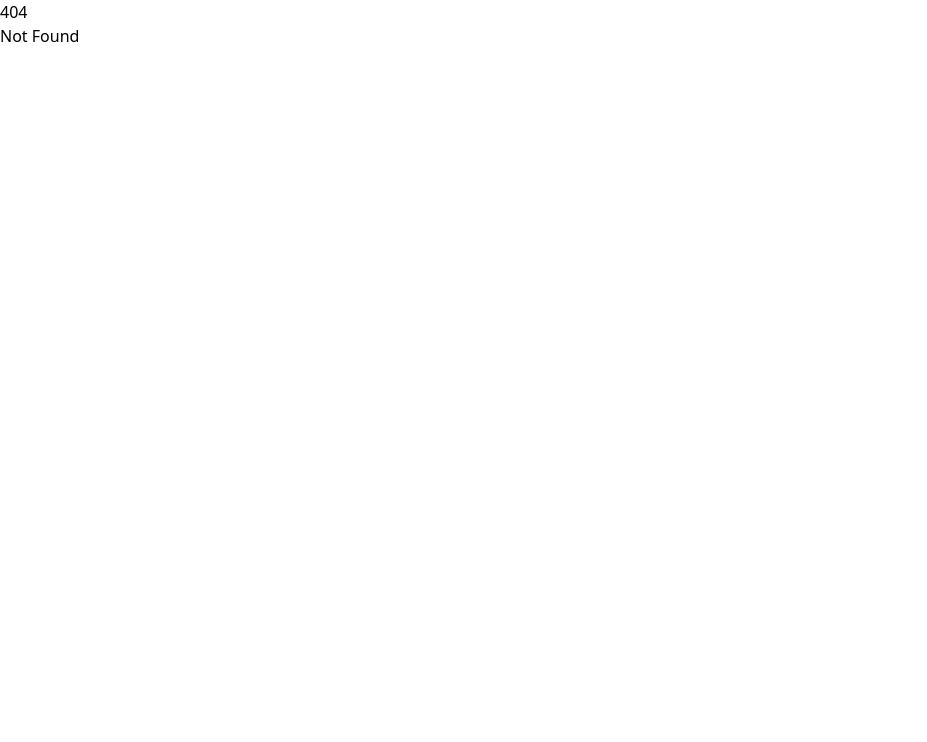
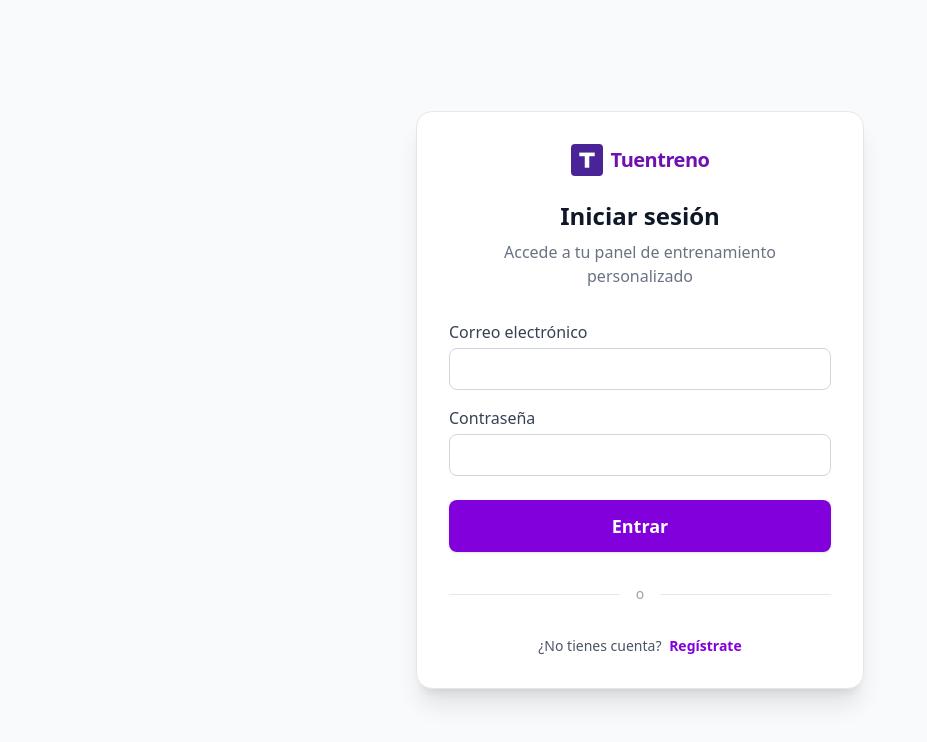
Before and after one commit to AbelSturm/tuentreno, a SvelteKit app: page /login in a window 1280 px wide. Before the commit this address had no page. Shown: the top 742 px of the page, without its empty margins (0-927 px from the left). Built offline with nearby package versions, Linux system fonts and the light colour scheme; no server answers.

Commit message:
Refactor main page layout and enhance user experience on Tuentreno platform. Updated favicon to logo.webp, improved content structure with new sections, and added TypeScript support for better navigation and user registration functionality.

```diff
--- /dev/null
+++ b/src/routes/+error.svelte
@@ -0,0 +1,47 @@
+<svelte:head>
+  <title>Página no encontrada - Tuentreno</title>
+  <meta name="description" content="La página que buscas no existe. Vuelve a la página principal de Tuentreno." />
+</svelte:head>
+
+<script lang="ts">
+import { goto } from '$app/navigation';
+</script>
+
+<div class="min-h-screen flex flex-col items-center justify-center bg-gray-50 text-center px-4">
+  <div class="mb-8">
+    <img
+      src="/climbing-hero.webp"
+      alt="Escalador en acción"
+      class="rounded-lg shadow-lg object-cover mx-auto opacity-75"
+      style="width: 600px; height: 400px;"
+    />
+  </div>
+
+  <h1 class="text-4xl md:text-5xl font-bold text-purple-700 mb-4">404</h1>
+  <h2 class="text-2xl font-semibold text-gray-800 mb-2">Página no encontrada</h2>
+  <p class="text-lg text-gray-600 mb-8 max-w-md">
+    Lo sentimos, no hemos encontrado la página que buscas.
+    <br class="hidden sm:block" />
+    ¿Te gustaría volver a escalar hacia la página principal?
+  </p>
+
+  <div class="flex flex-col sm:flex-row gap-4">
+    <button
+      class="px-8 py-3 rounded-lg bg-purple-700 text-white font-semibold shadow hover:bg-purple-800 transition duration-150 ease-in-out"
+      on:click={() => goto('/')}
+    >
+      Volver al inicio
+    </button>
+
+    <button
+      class="px-8 py-3 rounded-lg border-2 border-purple-700 bg-white text-purple-700 font-semibold shadow hover:bg-purple-50 transition duration-150 ease-in-out"
+      on:click={() => window.history.back()}
+    >
+      Página anterior
+    </button>
+  </div>
+
+  <div class="mt-12 text-sm text-gray-500">
+    <p>Si crees que esto es un error, puedes contactarnos</p>
+  </div>
+</div>
--- /dev/null
+++ b/src/routes/login/+page.server.ts
@@ -0,0 +1,68 @@
+import { hash, verify } from '@node-rs/argon2';
+import { encodeBase32LowerCase } from '@oslojs/encoding';
+import { fail, redirect } from '@sveltejs/kit';
+import { eq } from 'drizzle-orm';
+import * as auth from '$lib/server/auth';
+import { db } from '$lib/server/db';
+import * as table from '$lib/server/db/schema';
+import type { Actions, PageServerLoad } from './$types';
+
+export const load: PageServerLoad = async (event) => {
+	if (event.locals.user) {
+		return redirect(302, '/dashboard');
+	}
+	return {};
+};
+
+export const actions: Actions = {
+	login: async (event) => {
+		const formData = await event.request.formData();
+		const email = formData.get('email');
+		const password = formData.get('password');
+
+		if (!validateEmail(email)) {
+			return fail(400, {
+				message: 'Correo electrónico inválido'
+			});
+		}
+		if (!validatePassword(password)) {
+			return fail(400, { message: 'Contraseña inválida (mín 6, máx 255 caracteres)' });
+		}
+
+		const results = await db.select().from(table.user).where(eq(table.user.username, email));
+
+		const existingUser = results.at(0);
+		if (!existingUser) {
+			return fail(400, { message: 'Correo electrónico o contraseña incorrectos' });
+		}
+
+		const validPassword = await verify(existingUser.passwordHash, password, {
+			memoryCost: 19456,
+			timeCost: 2,
+			outputLen: 32,
+			parallelism: 1
+		});
+		if (!validPassword) {
+			return fail(400, { message: 'Correo electrónico o contraseña incorrectos' });
+		}
+
+		const sessionToken = auth.generateSessionToken();
+		const session = await auth.createSession(sessionToken, existingUser.id);
+		auth.setSessionTokenCookie(event, sessionToken, session.expiresAt);
+
+		return redirect(302, '/dashboard');
+	}
+};
+
+function validateEmail(email: unknown): email is string {
+	return (
+		typeof email === 'string' &&
+		email.length >= 3 &&
+		email.length <= 255 &&
+		/^[^\s@]+@[^\s@]+\.[^\s@]+$/.test(email)
+	);
+}
+
+function validatePassword(password: unknown): password is string {
+	return typeof password === 'string' && password.length >= 6 && password.length <= 255;
+}
--- /dev/null
+++ b/src/routes/login/+page.svelte
@@ -0,0 +1,82 @@
+<svelte:head>
+  <title>Iniciar Sesión - Tuentreno</title>
+  <meta name="description" content="Inicia sesión en tu cuenta de Tuentreno para acceder a tu panel de entrenamiento personalizado." />
+</svelte:head>
+
+<script lang="ts">
+import '../../app.css';
+import { enhance } from '$app/forms';
+import type { ActionData } from './$types';
+
+let { form }: { form: ActionData } = $props();
+
+let isLoading = $state(false);
+</script>
+
+<div class="min-h-screen flex flex-col items-center justify-center bg-gray-50 px-4 py-8">
+  <div class="w-full max-w-md bg-white border border-gray-200 rounded-2xl shadow-xl p-8 flex flex-col items-center">
+    <!-- Brand/Logo -->
+    <a href="/" class="mb-6 flex items-center gap-2 select-none">
+      <img src="/logo.webp" alt="Tuentreno logo" class="w-8 h-8 rounded" />
+      <span class="font-extrabold text-xl text-purple-800 tracking-tight">Tuentreno</span>
+    </a>
+    <h1 class="text-2xl font-bold text-center mb-2 text-gray-900">Iniciar sesión</h1>
+    <p class="text-center text-gray-500 mb-8 text-base">Accede a tu panel de entrenamiento personalizado</p>
+    <form class="w-full animate-fade-in" method="POST" use:enhance={() => {
+      isLoading = true;
+      return async ({ result, update }) => {
+        if (result.type === 'redirect') {
+          // Server handled the redirect, follow it immediately
+          console.log('Server redirect received, following redirect');
+          return;
+        } else {
+          // Handle errors or other responses
+          isLoading = false;
+          await update();
+        }
+      };
+    }}>
+      <div class="space-y-4">
+        <div>
+          <label class="block text-gray-700 mb-1 font-medium" for="email">Correo electrónico</label>
+          <input id="email" name="email" type="email" autocomplete="email" class="w-full px-4 py-2 border border-gray-300 rounded-lg focus:outline-none focus:ring-2 focus:ring-purple-400 focus:border-purple-400 transition" required disabled={isLoading} />
+        </div>
+        <div>
+          <label class="block text-gray-700 mb-1 font-medium" for="password">Contraseña</label>
+          <input id="password" name="password" type="password" autocomplete="current-password" class="w-full px-4 py-2 border border-gray-300 rounded-lg focus:outline-none focus:ring-2 focus:ring-purple-400 focus:border-purple-400 transition" required disabled={isLoading} />
+        </div>
+        {#if form?.message}
+          <div class="w-full bg-red-50 border border-red-200 text-red-700 px-4 py-3 rounded text-sm">
+            {form.message}
+          </div>
+        {/if}
+        <button
+          class="w-full py-3 rounded-lg bg-purple-700 text-white font-bold text-lg shadow hover:bg-purple-800 transition disabled:opacity-50 disabled:cursor-not-allowed mt-2"
+          type="submit"
+          disabled={isLoading}
+        >
+          {isLoading ? 'Iniciando sesión...' : 'Entrar'}
+        </button>
+      </div>
+    </form>
+    <div class="w-full flex items-center my-8">
+      <div class="flex-grow border-t border-gray-200"></div>
+      <span class="mx-4 text-gray-400 text-sm">o</span>
+      <div class="flex-grow border-t border-gray-200"></div>
+    </div>
+    <div class="text-center text-sm text-gray-600 w-full">
+      ¿No tienes cuenta?
+      <a href="/register" class="text-purple-700 hover:underline font-semibold ml-1">Regístrate</a>
+    </div>
+  </div>
+</div>
+
+<style>
+@keyframes fade-in {
+  from { opacity: 0; transform: translateY(16px); }
+  to { opacity: 1; transform: none; }
+}
+.animate-fade-in {
+  animation: fade-in 0.5s cubic-bezier(.4,0,.2,1) both;
+}
+</style>
```
